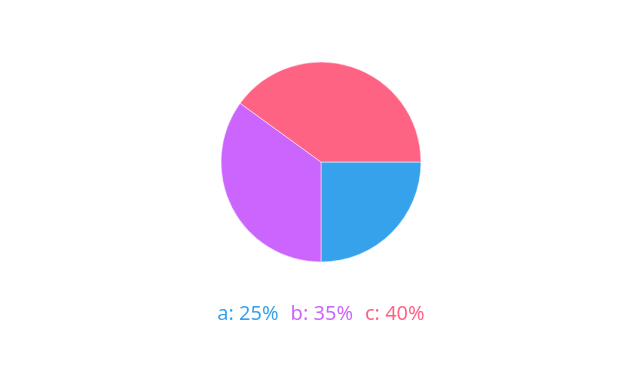
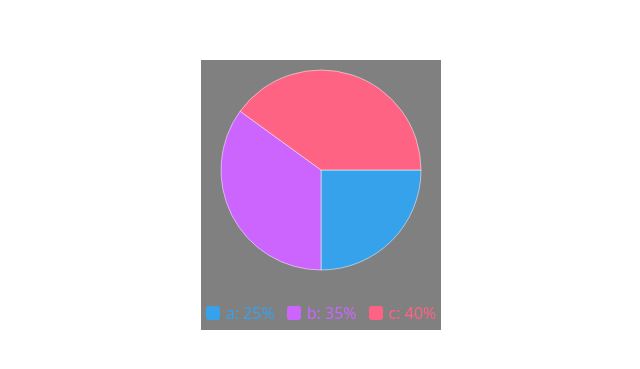
Before and after one commit to abkr020/pie-chart-by-svg, a React (Vite) app: page / in a window 1280 px wide. Shown: the part 205-574 px from the top of the page, without its empty margins (319-959 px from the left). Built offline with nearby package versions, Linux system fonts and the light colour scheme; the HTML template or start-up script is replaced by a standard one.

Commit message:
added teh box before label

```diff
--- a/src/App.tsx
+++ b/src/App.tsx
@@ -20,7 +20,7 @@ const App: React.FC = () => {
 
   return (
     <>
-      <div style={{ backgroundColor:'' }}>
+      <div style={{ backgroundColor:'gray' }}>
         {/* <h2>Pie Chart (React + TypeScript)</h2> */}
         <PieChart data={chartData} radius={100} />
       </div>
--- a/src/components/PieChart.tsx
+++ b/src/components/PieChart.tsx
@@ -117,7 +117,7 @@ const PieChart: React.FC<Props> = ({ data, radius = 100 }) => {
             )}
 
             {/* Labels Below Chart */}
-            <div style={{ marginTop: "20px", display: "flex", justifyContent: "center", gap: "12px" }}>
+            <div style={{ marginTop: "20px", display: "flex", justifyContent: "center", gap: "12px", flexWrap: 'wrap' }}>
                 {data.map((slice, index) => (
                     <div
                         key={index}
@@ -125,16 +125,26 @@ const PieChart: React.FC<Props> = ({ data, radius = 100 }) => {
                         onMouseLeave={() => setHoveredIndex(null)}
                         style={{
                             cursor: "pointer",
-                            fontSize: "20px",
+                            display: "flex",
+                            alignItems: "center",
+                            gap: "6px",
+                            fontSize: "16px",
                             fontWeight: hoveredIndex === index ? "bold" : "normal",
-                            color: slice.color,
-                            margin: "5px 0",
+                            color: slice.color, // neutral text color
                         }}
                     >
+                        <div style={{
+                            width: "14px",
+                            height: "14px",
+                            backgroundColor: slice.color,
+                            borderRadius: "3px",
+                            boxShadow: hoveredIndex === index ? "0 0 3px rgba(0,0,0,0.5)" : "none"
+                        }} />
                         {slice.label}: {slice.value}%
                     </div>
                 ))}
             </div>
+
         </div>
     );
 };
```
